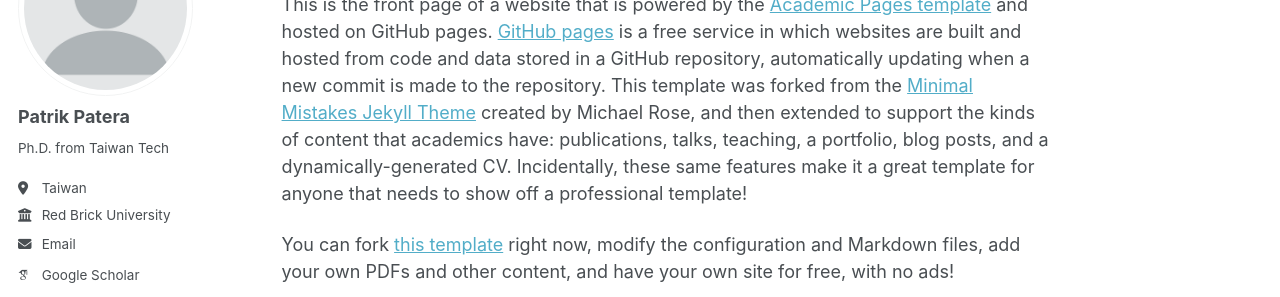
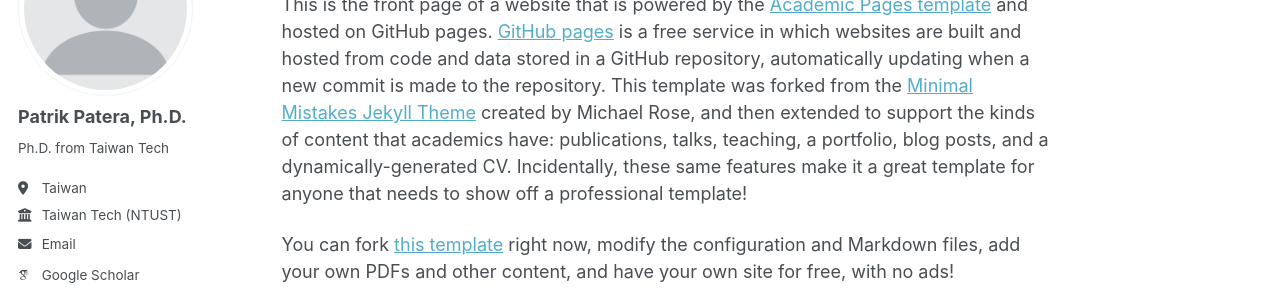
Before and after one commit to patpatera/patpatera.github.io, a Jekyll site: the page built from _pages/about.md, in a window 1280 px wide. Shown: the part 180-477 px from the top of the page. Built offline with Jekyll 4.4.1, drawn with Linux system fonts in a browser that asks for light colours; some web fonts are replaced; a script bundle is joined from its source files by our own code; library files that are not in the unit come from our copies.

Commit message:
Revise author name and employer, update publication title
Updated author details and publication category in config.

```diff
--- a/_config.yml
+++ b/_config.yml
@@ -24,11 +24,11 @@ repository               : "patpatera/patpatera.github.io"
 author:
   # Biographic information
   avatar           : "profile.png"
-  name             : "Patrik Patera"
+  name             : "Patrik Patera, Ph.D."
   pronouns         : # example: "she/her"
   bio              : "Ph.D. from Taiwan Tech"
   location         : "Taiwan"
-  employer         : "Red Brick University"
+  employer         : "Taiwan Tech (NTUST)"
   uri              : # URL
   email            : "pat.patera@gmail.com"
 
@@ -85,7 +85,7 @@ author:
 # Publication Category - The following the list of publication categories and their headings
 publication_category:
   books:
-    title: 'Books'
+    title: 'Patents'
   manuscripts:
     title: 'Journal Articles'
   conferences:
```
